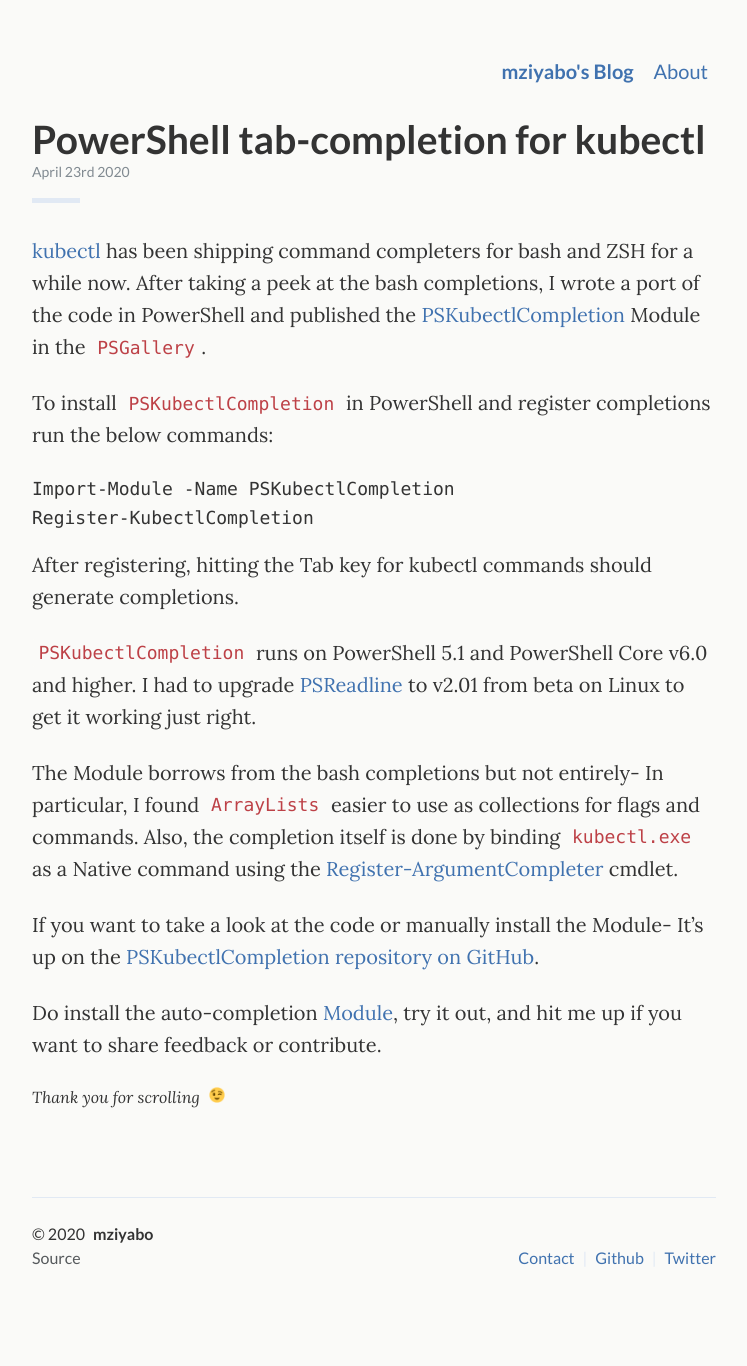
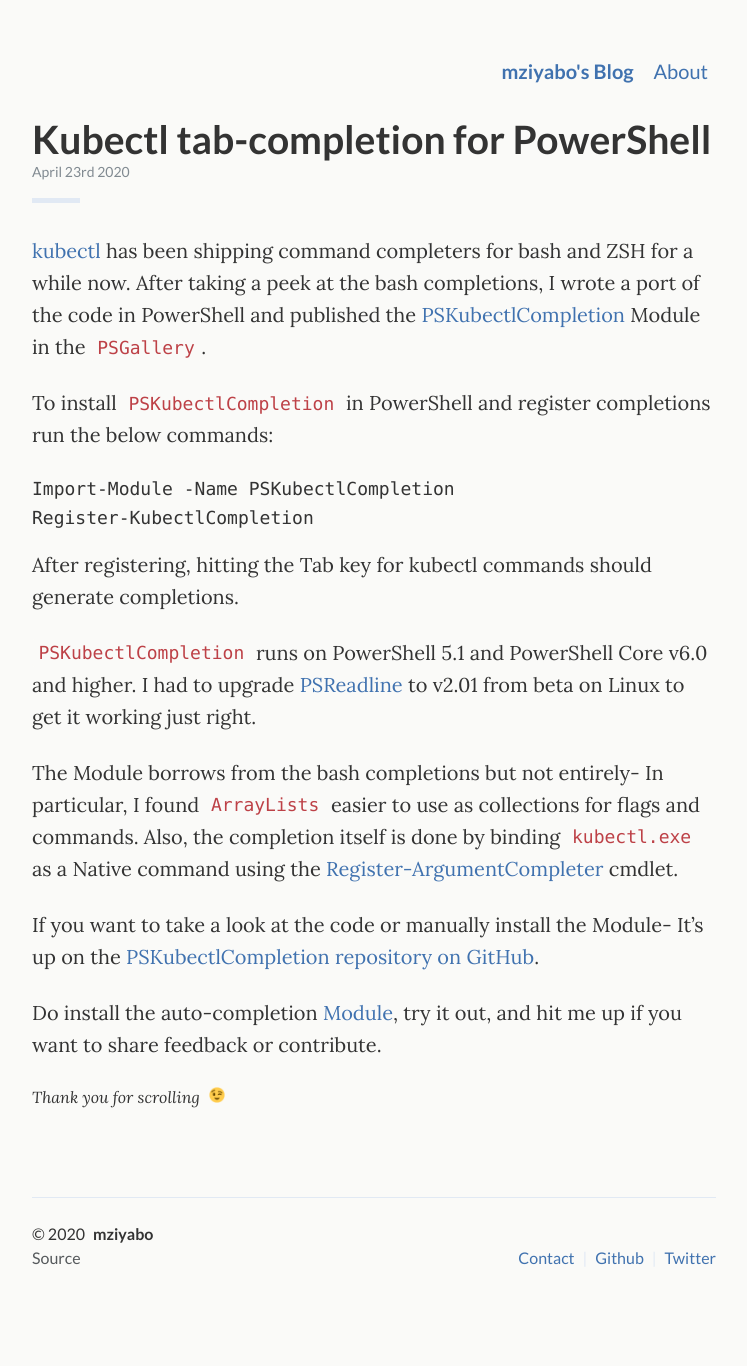
Before and after one commit to mziyabo/mziyabo.github.io, a Jekyll site: the page built from _posts/2020-04-23-kubectl-auto-completion-in-powershell.md, in a window 1280 px wide. Shown: the whole page, without its empty margins (266-1013 px from the left). Built offline with Jekyll 4.4.1, drawn with Linux system fonts in a browser that asks for light colours; comment, search, counter and statistics services are not loaded.

```diff
--- a/_posts/2020-04-23-kubectl-auto-completion-in-powershell.md
+++ b/_posts/2020-04-23-kubectl-auto-completion-in-powershell.md
@@ -1,6 +1,6 @@
 ---
 layout: post
-title: "PowerShell tab-completion for kubectl"
+title: "Kubectl tab-completion for PowerShell"
 description: "kubectl tab-completion in PowerShell"
 category:
 tags: [PSKubectlCompletion,kubectl,PowerShell,auto-completion,tab-completion]
```
